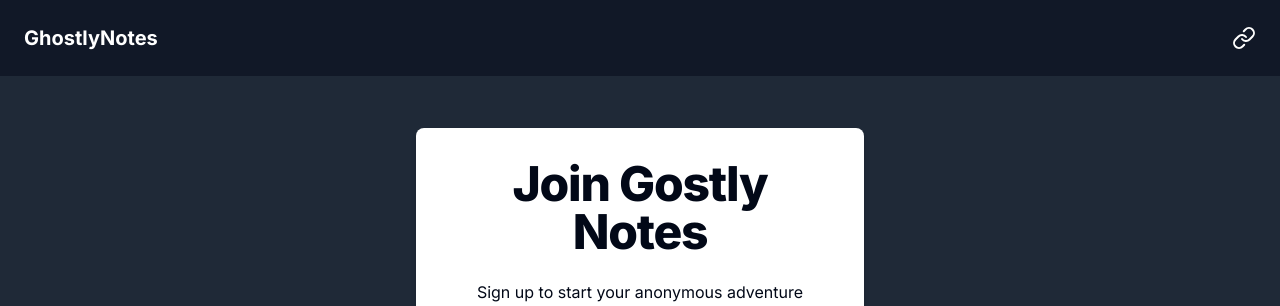
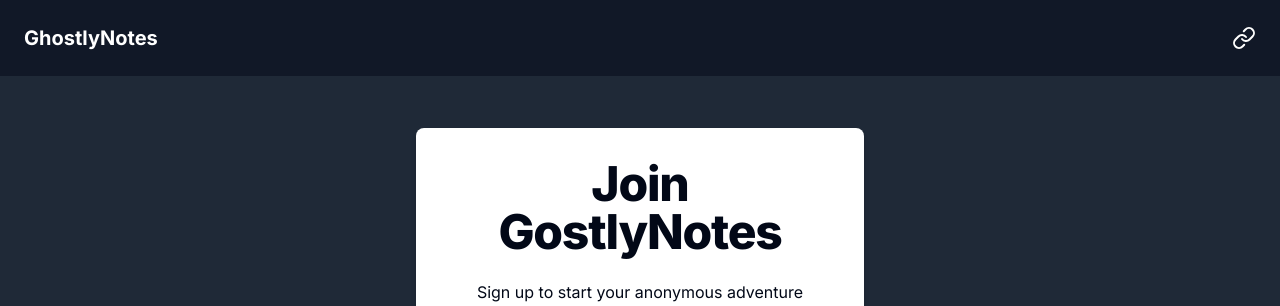
Before and after one commit to Koushik6692/anonymous-messages, a Next.js app: page /sign-up in a window 1280 px wide. Shown: the top 306 px of the page. Built offline with nearby package versions, Linux system fonts and the light colour scheme; no server answers.

Commit message:
fixwd name

```diff
--- a/src/app/(auth)/sign-up/page.tsx
+++ b/src/app/(auth)/sign-up/page.tsx
@@ -94,7 +94,7 @@ export default function SignUpPage() {
       <div className="w-full max-w-md p-8 space-y-8 bg-white rounded-lg shadow-md">
         <div className="text-center">
         <h1 className="text-4xl font-extrabold tracking-tight lg:text-5xl mb-6">
-            Join Gostly Notes
+            Join GostlyNotes
           </h1>
           <p className="mb-4">Sign up to start your anonymous adventure</p>
         </div>
```
Also changed, not shown: 1 other file (tests, documents, lock files or other folders).
